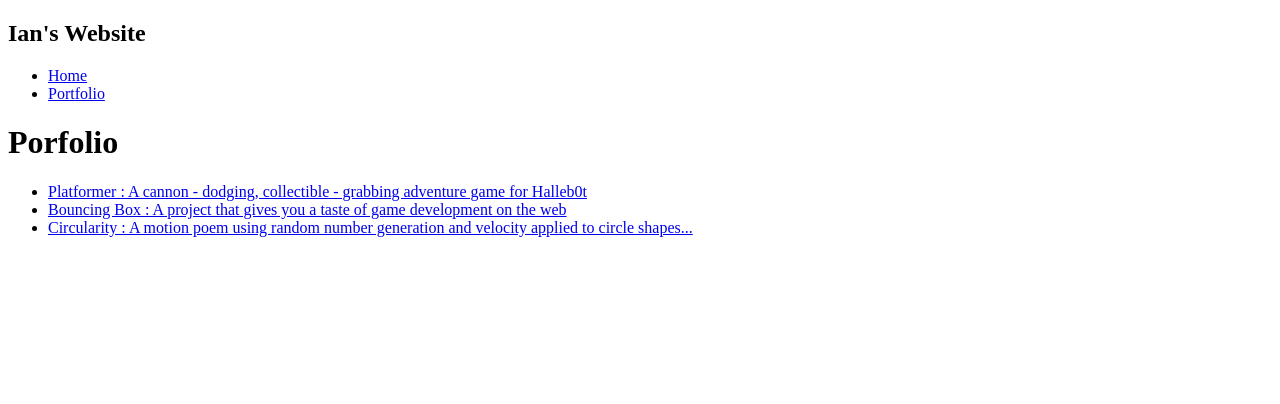
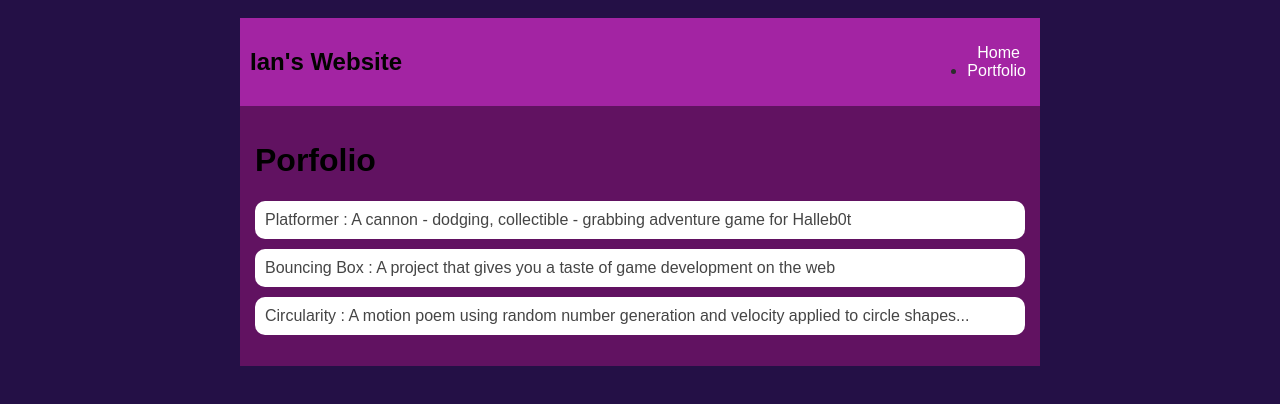
Before and after one commit to ianbrandt975/ianbrandt975.github.io, a plain HTML site: page portfolio.html in a window 1280 px wide. Drawn offline with Linux system fonts and the light colour scheme.

Commit message:
add portfolio.html file

```diff
--- a/portfolio.html
+++ b/portfolio.html
@@ -2,6 +2,85 @@
 <html>
     <head>
         <title>Een's Amazing Website</title>
+            <style type="text/css">
+            body {
+                background: rgb(36, 16, 70);
+                color: rgb(45, 45, 45);
+                padding: 10px;
+                font-family: arial;
+            }
+            header {
+                font-size: 1.5em;
+                font-weight: bold;
+            }
+
+            #all-contents {
+                max-width: 800px;
+                margin: auto;
+            }
+
+            /* navigation menu */
+            nav {
+                background: rgb(163, 36, 163);
+                margin: 0 auto;
+                display: flex;
+                padding: 10px;
+            }
+            h1 {
+                display: flex;
+                align-items: center;
+                color: rgb(3, 3, 1);
+                flex: 1;
+            }
+            #nav-ul {
+                list-style-image: none;
+            }
+            .nav-li {
+                display: inline-block;
+                padding: 0 10px;
+            }
+            .nav-a {
+                text-decoration: none;
+                color: #fff;
+            }
+
+            /* main container area beneath menu */
+            main {
+                background: rgb(97, 18, 97);
+                display: flex;
+            }
+            .content {
+                flex: 1;
+                padding: 15px;
+            }
+
+             /* portfolio styles */
+            .content h1 {
+                color: black;
+            }
+
+            #portfolio {
+                list-style-type: none;
+                padding-left: 0;
+            }
+
+            #portfolio li {
+                background: #fff;
+                padding: 10px;
+                border-radius: 10px;
+                margin-bottom: 10px;
+            }
+
+            #portfolio li:hover {
+                background: #eee;
+            }
+
+            #portfolio a {
+                text-decoration: none;
+                color: #454545;
+            }
+
+        </style>
     </head>
 
     <body>
```
Also changed, not shown: index.html (+2 -2 lines).
